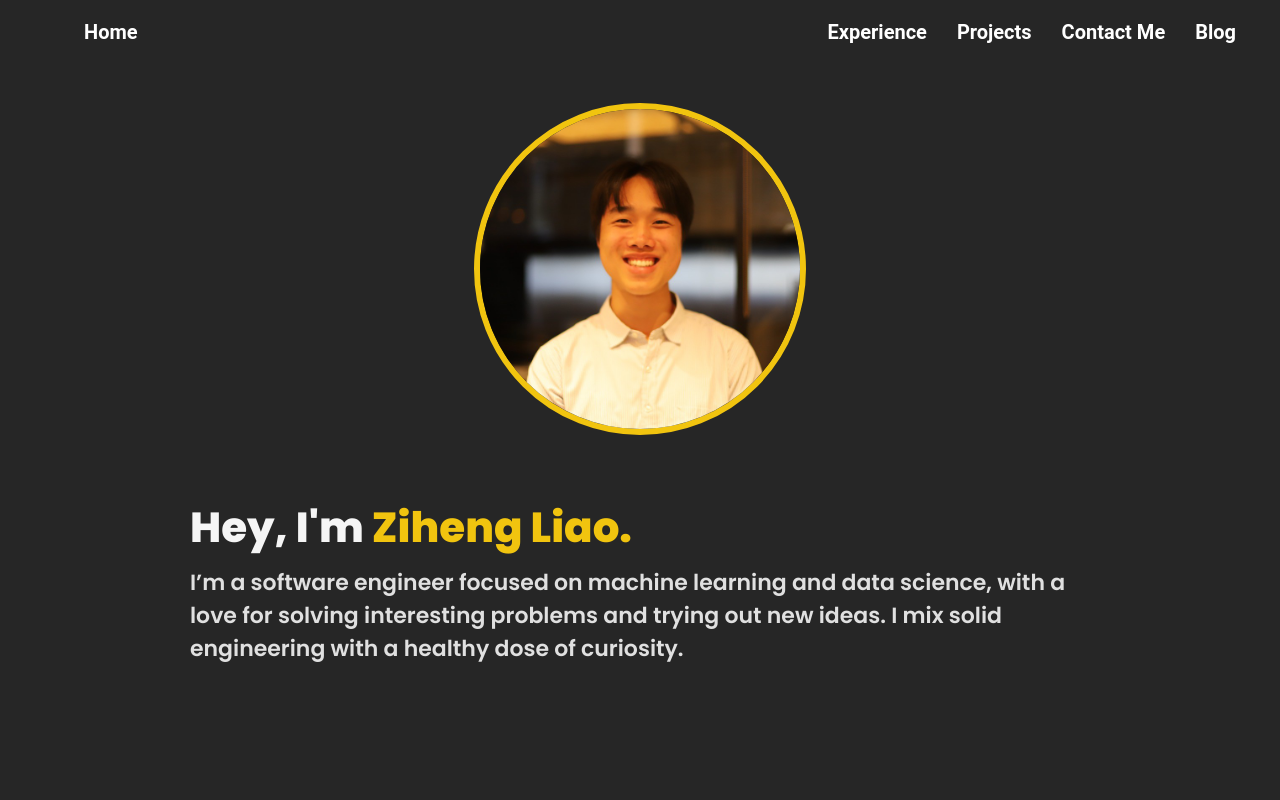
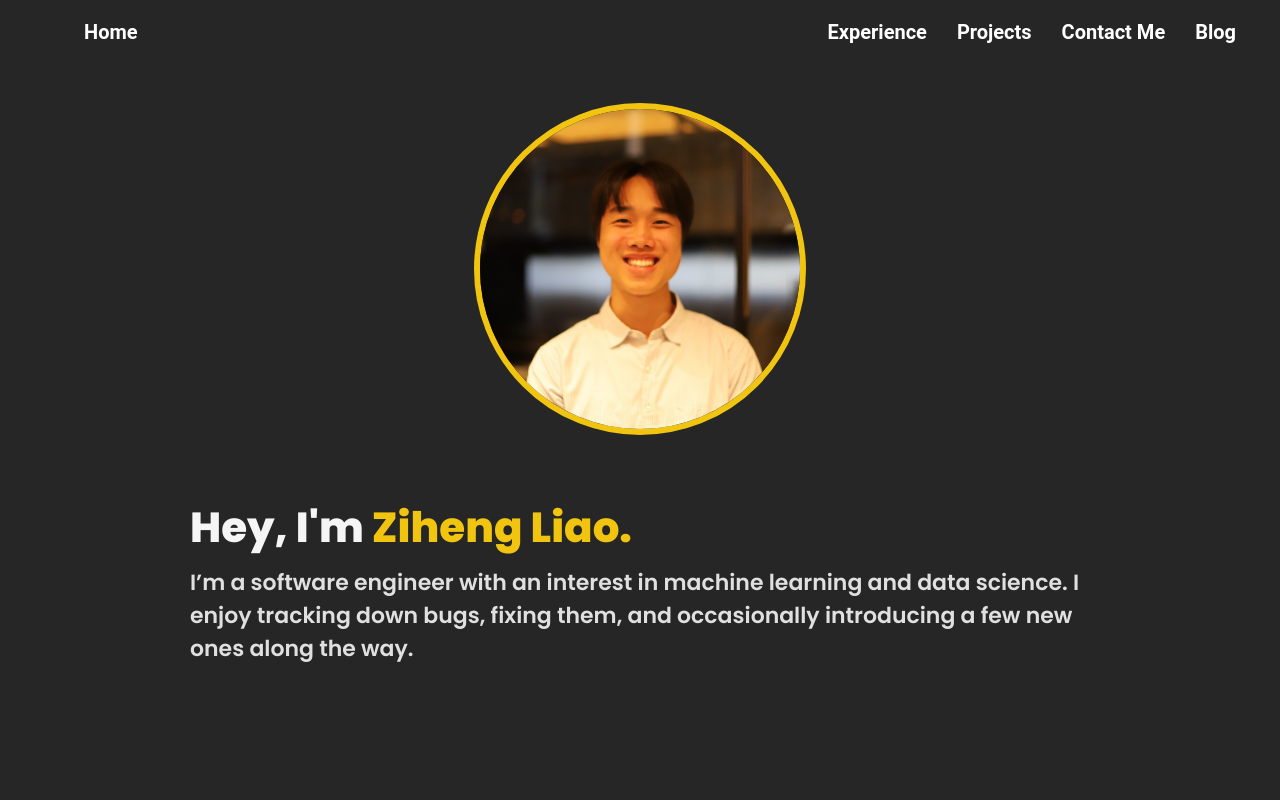
Before and after one commit to zihengliao/website, a React (Create React App) app: page / in a window 1280 px wide. Shown: the top 800 px of the page. Built offline with nearby package versions, Linux system fonts and the light colour scheme.

Commit message:
updated profile statement

```diff
--- a/src/Intro.jsx
+++ b/src/Intro.jsx
@@ -31,9 +31,8 @@ const Intro = () => {
         Hey, I'm <span className="highlight name-drop">Ziheng Liao.</span>
         <br />
         <span className="subtext">
-          I’m a software engineer focused on machine learning and data science,
-          with a love for solving interesting problems and trying out new ideas.
-          I mix solid engineering with a healthy dose of curiosity.
+          I’m a software engineer with an interest in machine learning and data science.
+          I enjoy tracking down bugs, fixing them, and occasionally introducing a few new ones along the way.
         </span>
       </h1>
     </div>
```
Also changed, not shown: todo.txt (added).
